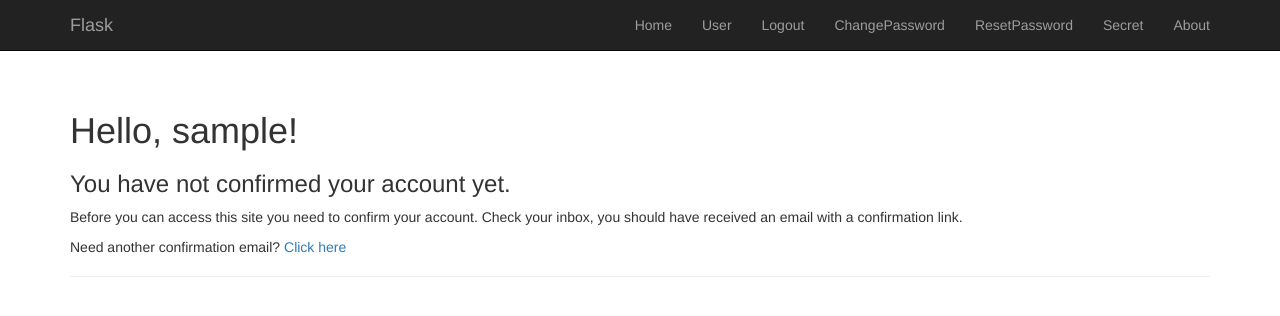
After one commit to asholejason/FlaskWebPractice, a Flask app: page /auth/unconfirmed in a window 1280 px wide. The commit adds this page. Shown: the top 316 px of the page. Run offline with Flask 2, Linux system fonts and the light colour scheme; the visitor is signed in with stand-in values (Sample User, id 1); data comes from the database, SQL or seed files in the repository; some libraries are stand-ins or nearby versions.

Commit message:
Chapter 1-8

```diff
--- a/app/auth/views.py
+++ b/app/auth/views.py
@@ -1,9 +1,10 @@
 from flask import render_template, redirect, request, url_for, flash
-from flask_login import login_user, logout_user, login_required
+from flask_login import login_user, logout_user, login_required, current_user
 from . import auth
 from ..models import User
-from .forms import LoginForm, RegisterForm
+from .forms import LoginForm, RegisterForm, ChangePasswordForm, ResetPasswordForm
 from app import db
+from ..email import send_email
 
 
 @auth.route('/login', methods=['GET', 'POST'])
@@ -35,6 +36,98 @@ def register():
                     username=form.username.data,
                     password=form.password.data)
         db.session.add(user)
-        flash('You can now login.')
+        db.session.commit()
+        token = user.generate_confirmation_token()
+        send_email('1009772684@qq.com',
+                   'Confirm Your Account',
+                   'auth/email/confirm',
+                   user=user,
+                   token=token)
+        flash('A confirmation email has been sent to you by email.')
+        return redirect(url_for('auth.login'))
+    return render_template('auth/register.html', form=form)
+
+
+@auth.route('/confirm/<token>')
+@login_required
+def confirm(token):
+    if current_user.confirmed:
         return redirect(url_for('main.index'))
-    return render_template('auth/register.html', form=form)
+    if current_user.confirm(token):
+        flash('You have confirmed your account. Thanks!')
+    else:
+        flash('The confirmation link is invalid or has expired.')
+    return redirect(url_for('main.index'))
+
+
+@auth.before_app_request
+def before_request():
+    if current_user.is_authenticated \
+            and not current_user.confirmed \
+            and request.endpoint \
+            and request.endpoint[:5] != 'auth.' \
+            and request.endpoint != 'static':
+        return redirect(url_for('auth.unconfirmed'))
+
+
+@auth.route('/unconfirmed')
+def unconfirmed():
+    if current_user.is_anonymous or current_user.confirmed:
+        return redirect(url_for('main.index'))
+    return render_template('auth/unconfirmed.html')
+
+
+@auth.route('/confirm')
+@login_required
+def resend_confirmation():
+    token = current_user.generate_confirmation_token()
+    send_email('1009772684@qq.com',
+               'Confirm Your Account',
+               'auth/email/confirm',
+               user=current_user,
+               token=token)
+    flash('A new confirmation email has been sent to you by email.')
+    return redirect(url_for('main.index'))
+
+
+@auth.route('/changepassword', methods=['GET', 'POST'])
+@login_required
+def change_password():
+    user = current_user
+    form = ChangePasswordForm()
+    if form.validate_on_submit():
+        if user.verify_password(form.password.data):
+            user.password = form.password1.data
+            db.session.add(user)
+            db.session.commit()
+        flash("Your Password have been change successful")
+        return redirect(url_for('main.index'))
+    return render_template('auth/changepassword.html', form=form)
+
+
+@auth.route('/resetpassword')
+@login_required
+def reset_password():
+    user = current_user
+    token = user.generate_confirmation_token()
+    send_email('1009772684@qq.com',
+               'Reset Your Password',
+               'auth/email/resetpassword',
+               user=user,
+               token=token)
+    flash('A password reset email has been send to your inbox')
+    return redirect(url_for('main.index'))
+
+
+@auth.route('/resetpassword/<token>', methods=['GET', 'POST'])
+@login_required
+def resetpassword(token):
+    user = current_user
+    form = ResetPasswordForm()
+    if form.validate_on_submit():
+        user.password = form.password1.data
+        db.session.add(user)
+        db.session.commit()
+        flash("Reset password successful")
+        return redirect(url_for('main.index'))
+    return render_template('auth/resetpassword.html', form=form)
--- a/app/models.py
+++ b/app/models.py
@@ -2,6 +2,8 @@ from app import db
 from werkzeug.security import generate_password_hash, check_password_hash
 from flask_login import UserMixin
 from . import login_manager
+from itsdangerous import TimedJSONWebSignatureSerializer as Serializer
+from flask import current_app
 
 """
 class Role(db.Model):
@@ -24,6 +26,25 @@ class User(UserMixin, db.Model):
     username = db.Column(db.String(64), unique=True, index=True)
     # role_id = db.Column(db.Integer, db.ForeignKey('roles.id'))
     password_hash = db.Column(db.String(128))
+    confirmed = db.Column(db.Boolean, default=False)
+
+    def generate_confirmation_token(self, expiration=3600):
+        s = Serializer(current_app.config['SECRET_KEY'], expiration)
+        return s.dumps({'confirm': self.id})
+
+    def confirm(self, token):
+        s = Serializer(current_app.config['SECRET_KEY'])
+
+        try:
+            data = s.loads(token)
+        except:
+            return False
+        if data.get('confirm') != self.id:
+            return False
+        self.confirmed = True
+        db.session.add(self)
+        return True
+
 
     # password
     @property
--- /dev/null
+++ b/app/templates/auth/unconfirmed.html
@@ -0,0 +1,20 @@
+{% extends "base.html" %}
+
+{% block title %}Flasky - Confirm your account{% endblock %}
+
+{% block page_content %}
+<div class="page-header">
+    <h1>
+        Hello, {{ current_user.username }}!
+    </h1>
+    <h3>You have not confirmed your account yet.</h3>
+    <p>
+        Before you can access this site you need to confirm your account.
+        Check your inbox, you should have received an email with a confirmation link.
+    </p>
+    <p>
+        Need another confirmation email?
+        <a href="{{ url_for('auth.resend_confirmation') }}">Click here</a>
+    </p>
+</div>
+{% endblock %}
--- a/app/templates/base.html
+++ b/app/templates/base.html
@@ -35,6 +35,8 @@
                 <li><a href="{{ url_for('main.index') }}">Home</a></li>
                 <li><a href="{{ url_for('main.user') }}">User</a></li>
                 <li><a href="{{ url_for('auth.logout') }}">Logout</a></li>
+                <li><a href="{{ url_for('auth.change_password') }}">ChangePassword</a></li>
+                <li><a href="{{ url_for('auth.reset_password') }}">ResetPassword</a></li>
                 <li><a href="{{ url_for('main.secret') }}">Secret</a></li>
             {% else %}
                 <li><a href="{{ url_for('auth.login') }}">Login</a></li>
--- a/app/templates/user.html
+++ b/app/templates/user.html
@@ -11,12 +11,13 @@
 <div>
     <table class="table table-striped table-hover table-responsive">
         <tr>
+            <th>Id</th>
             <th>Email</th>
             <th>name</th>
         </tr>
         {% for user in users %}
         <tr>
-
+            <td>{{ user.id }}</td>
             <td>{{ user.email }}</td>
             <td>{{ user.username }}</td>
 
--- a/config.py
+++ b/config.py
@@ -10,7 +10,9 @@ class Config:
                  'ao%$%^xghy5uabzpyo1fo=5jlb6btw8i%nmf1&+fpe-zfnr+_+'
     SQLALCHEMY_COMMIT_ON_TEARDOWN = True
     FLASKY_MAIL_SUBJECT_PREFIX = '[Flasky]'
+    # FLASKY_MAIL_SENDER = os.environ.get('FLASKY_MAIL_SENDER')
     FLASKY_MAIL_SENDER = os.environ.get('FLASKY_MAIL_SENDER')
+    # FLASKY_ADMIN = os.environ.get('FLASKY_ADMIN')
     FLASKY_ADMIN = os.environ.get('FLASKY_ADMIN')
 
     SQLALCHEMY_TRACK_MODIFICATIONS = True
```
Also changed, not shown: app/auth/forms.py (+18 -0 lines), app/email.py (+8 -9 lines), app/templates/auth/changepassword.html (added, +14 -0 lines), app/templates/auth/email/confirm.txt (added, +7 -0 lines), app/templates/auth/email/resetpassword.txt (added, +7 -0 lines), app/templates/auth/resetpassword.html (added, +14 -0 lines), config_bak.py (deleted, +0 -20 lines), migrations/versions/f9f100832663_.py (added, +28 -0 lines).
